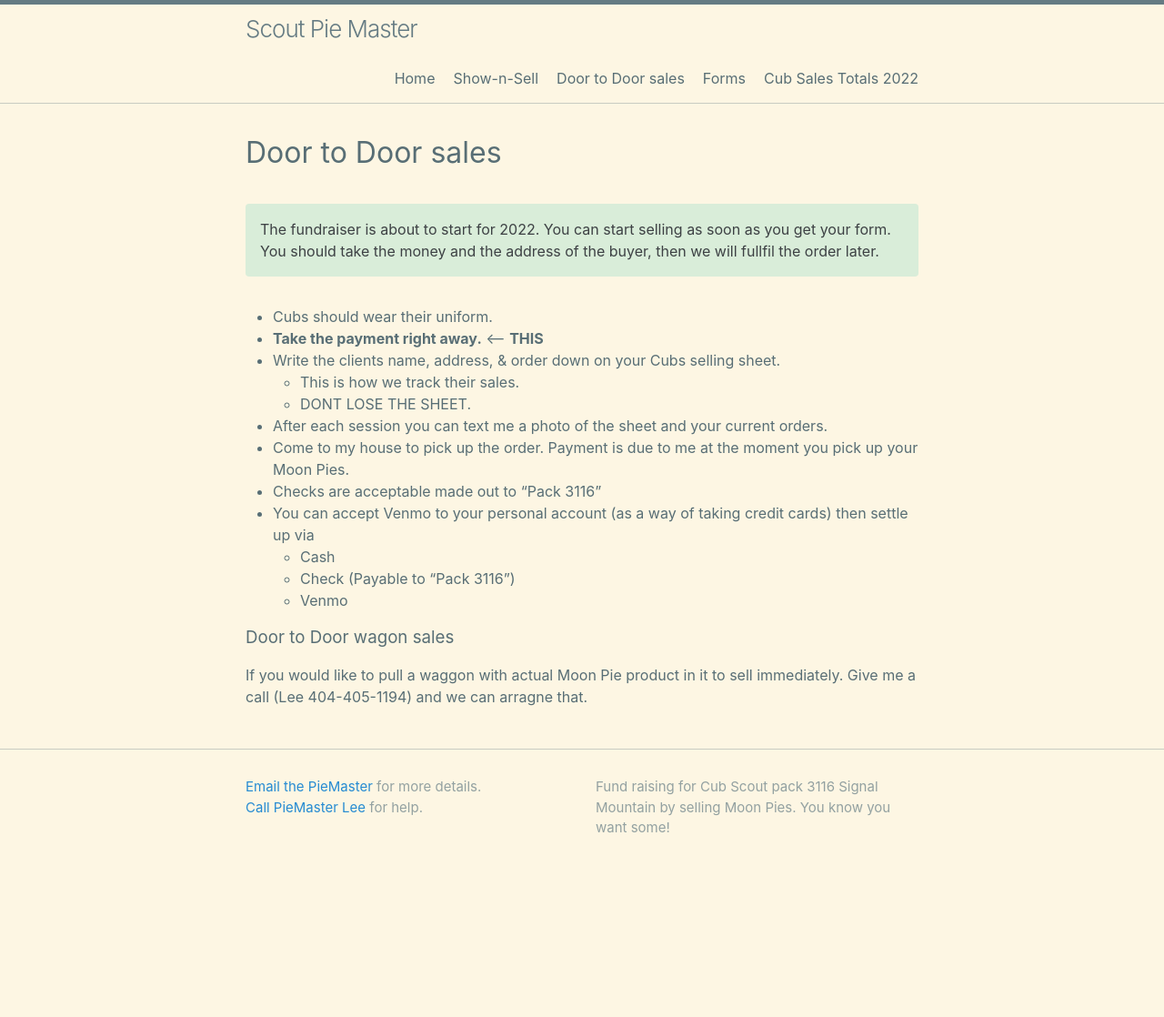
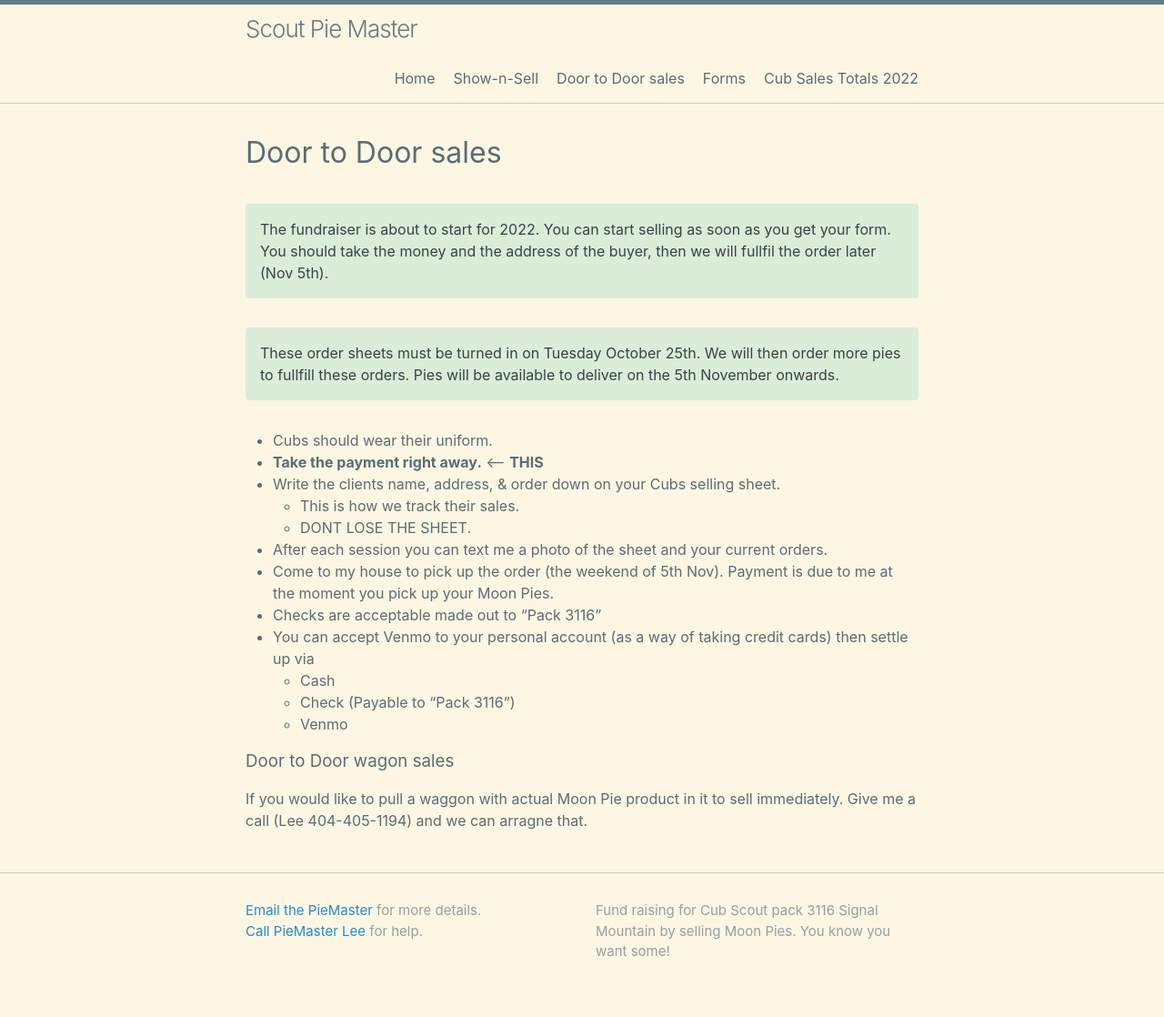
Before and after one commit to CodeJourneymen/scoutpiemaster, a Jekyll site: the page built from doortodoor.md, in a window 1280 px wide. Shown: the whole page at 91% size. Built offline with Jekyll 4.4.1, drawn with Linux system fonts in a browser that asks for light colours; before the commit the page ends 982 px from its top, so only the background shows below that.

Commit message:
udated dates
Signed-off-by: Lee Walker <lee@codejourneymen.com>

```diff
--- a/doortodoor.md
+++ b/doortodoor.md
@@ -5,7 +5,13 @@ permalink: /doortodoor/
 ---
 
 The fundraiser is about to start for 2022. You can start selling as soon as you get your form.<br/>
-You should take the money and the address of the buyer, then we will fullfil the order later.
+You should take the money and the address of the buyer, then we will fullfil the order later (Nov 5th).
+{: .notice--success }
+
+
+These order sheets must be turned in on Tuesday October 25th.
+We will then order more pies to fullfill these orders.
+Pies will be available to deliver on the 5th November onwards.
 {: .notice--success }
 
 - Cubs should wear their uniform.
@@ -14,13 +20,14 @@ You should take the money and the address of the buyer, then we will fullfil the
     - This is how we track their sales.
     - DONT LOSE THE SHEET.
 - After each session you can text me a photo of the sheet and your current orders.
-- Come to my house to pick up the order. Payment is due to me at the moment you pick up your Moon Pies.
+- Come to my house to pick up the order (the weekend of 5th Nov). Payment is due to me at the moment you pick up your Moon Pies.
 - Checks are acceptable made out to "Pack 3116"
 - You can accept Venmo to your personal account (as a way of taking credit cards) then settle up via
     - Cash
     - Check (Payable to "Pack 3116")
     - Venmo
 
+
 ### Door to Door wagon sales
 
 If you would like to pull a waggon with actual Moon Pie product in it to sell immediately. Give me a call (Lee 404-405-1194) and we can arragne that.
```
